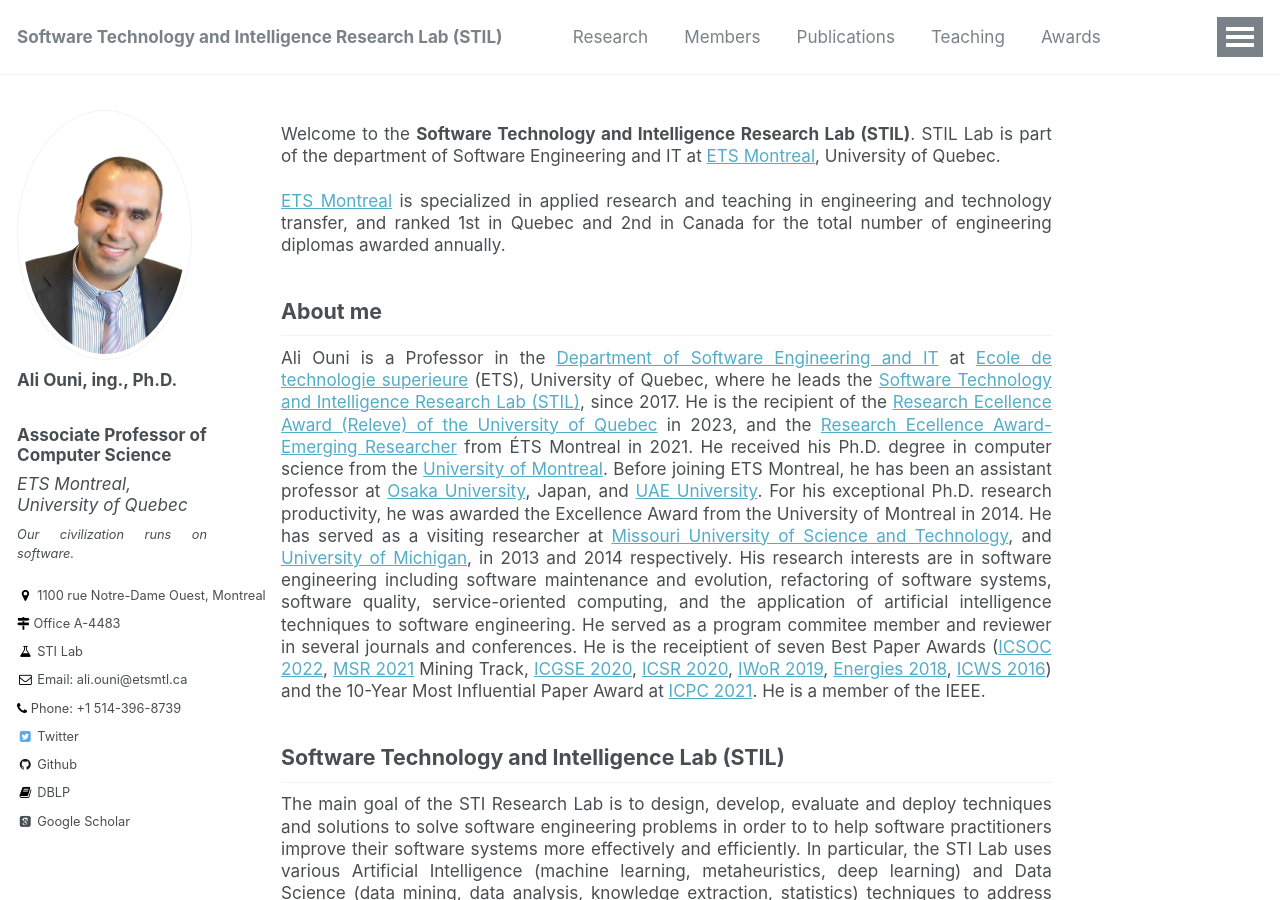
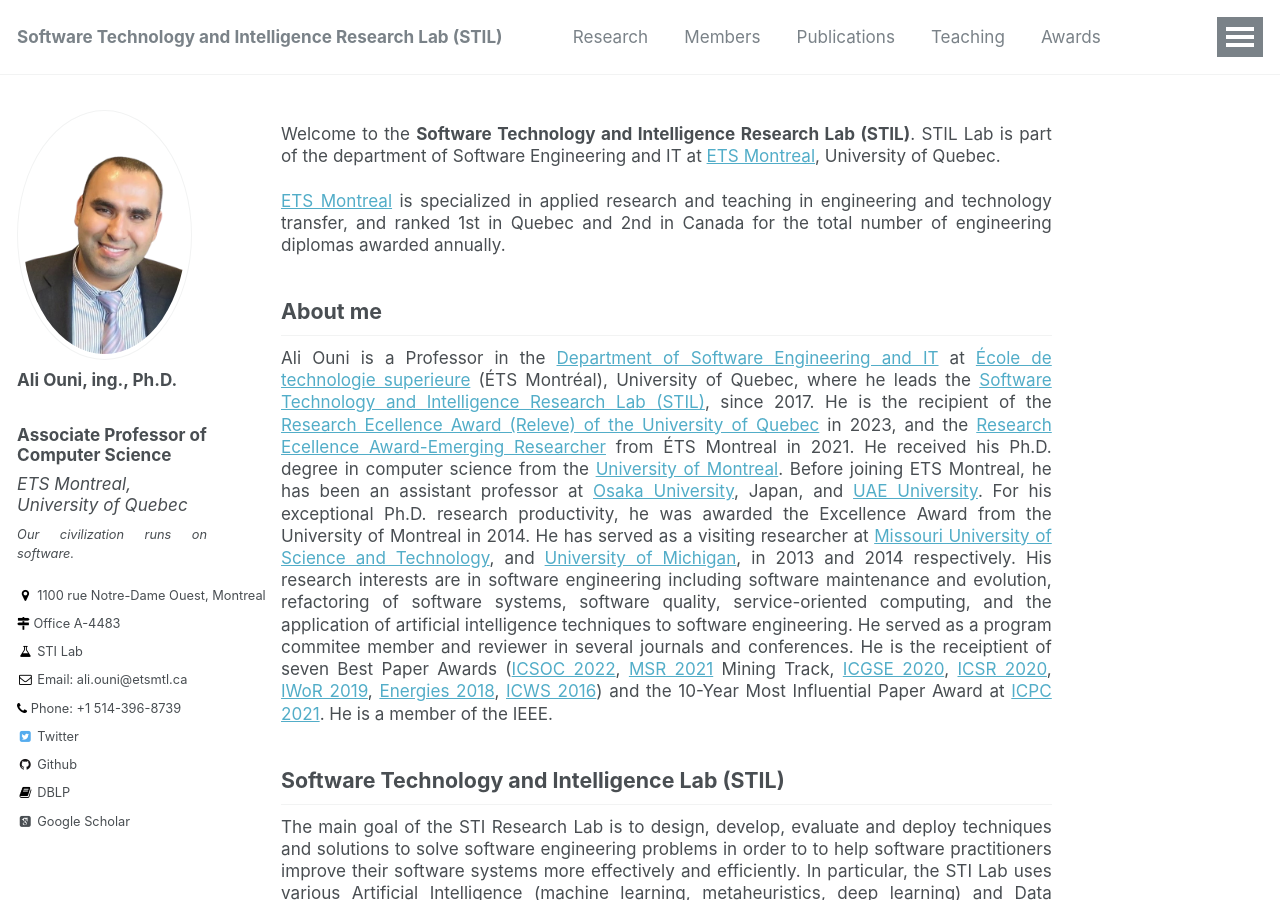
Before and after one commit to stilab-ets/stilab-ets.github.io, a Jekyll site: the page built from _pages/about.md, in a window 1280 px wide and 900 px high. Built offline with Jekyll 4.4.1, drawn with Linux system fonts in a browser that asks for light colours; some web fonts are replaced.

Commit message:
Update about.md

```diff
--- a/_pages/about.md
+++ b/_pages/about.md
@@ -25,7 +25,7 @@
 ## About me
 
 Ali Ouni is a Professor in the [Department of Software Engineering and IT](https://www.etsmtl.ca/ets/gouvernance/decanats-et-departements/departement-genie-logiciel-ti)
-at [Ecole de technologie superieure](https://www.etsmtl.ca/en/home) (ETS), University of Quebec, where he leads the
+at [École de technologie superieure](https://www.etsmtl.ca/en/home) (ÉTS Montréal), University of Quebec, where he leads the
 [Software Technology and Intelligence Research Lab (STIL)](https://ouniali.github.io), since 2017. He is the recipient of the [Research Ecellence Award (Releve) of the University of Quebec](https://reseau.uquebec.ca/fr/a-propos/prix-et-distinctions/prix-dexcellence) in 2023, and the [Research Ecellence Award-Emerging Researcher](https://www.etsmtl.ca/nouvelles/2021/excellence-emergent/) from ÉTS Montreal in 2021. He received his Ph.D. degree in computer science from the [University of Montreal](https://www.umontreal.ca/en/).
 Before joining ETS Montreal, he has been an assistant professor at [Osaka University](https://www.osaka-u.ac.jp/en), Japan, and [UAE University](https://www.uaeu.ac.ae/en/).
 For his exceptional Ph.D. research productivity, he was awarded the Excellence Award from the University of Montreal in 2014.
```
